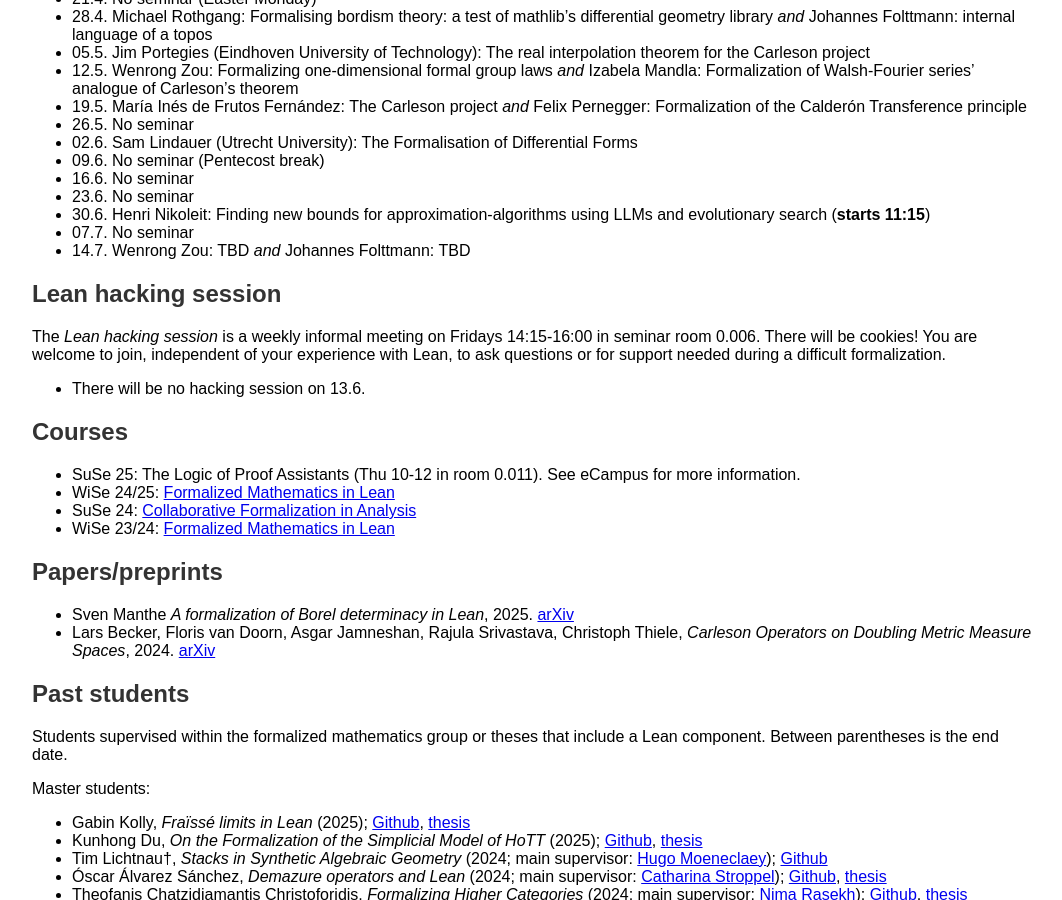
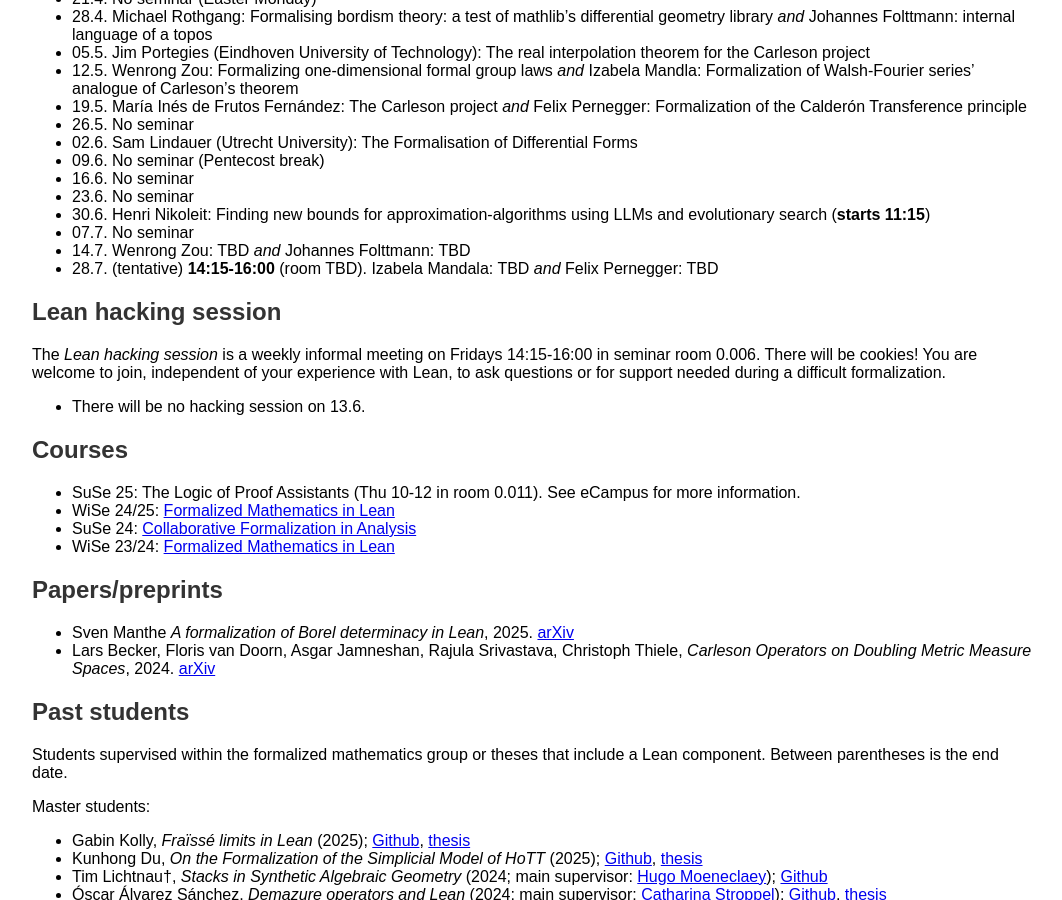
Before and after one commit to fpvandoorn/fpvandoorn.github.io, a Jekyll site: the page built from formalized-mathematics.md, in a window 1280 px wide and 900 px high, scrolled down 832 px. Shown: the whole window, without its empty margins (108-1170 px from the left). Built offline with Jekyll 4.4.1, drawn with Linux system fonts in a browser that asks for light colours; our own code applies the rules of GitHub Pages for plain Markdown files.

Commit message:
seminar 28.7.

```diff
--- a/formalized-mathematics.md
+++ b/formalized-mathematics.md
@@ -58,6 +58,7 @@
 * 30.6. Henri Nikoleit: Finding new bounds for approximation-algorithms using LLMs and evolutionary search (**starts 11:15**)
 * 07.7. No seminar
 * 14.7. Wenrong Zou: TBD *and* Johannes Folttmann: TBD
+* 28.7. (tentative) **14:15-16:00** (room TBD). Izabela Mandala: TBD *and* Felix Pernegger: TBD
 
 <!-- The seminar will be Tue 10-12 in WiSe 25/26. -->
 
```
